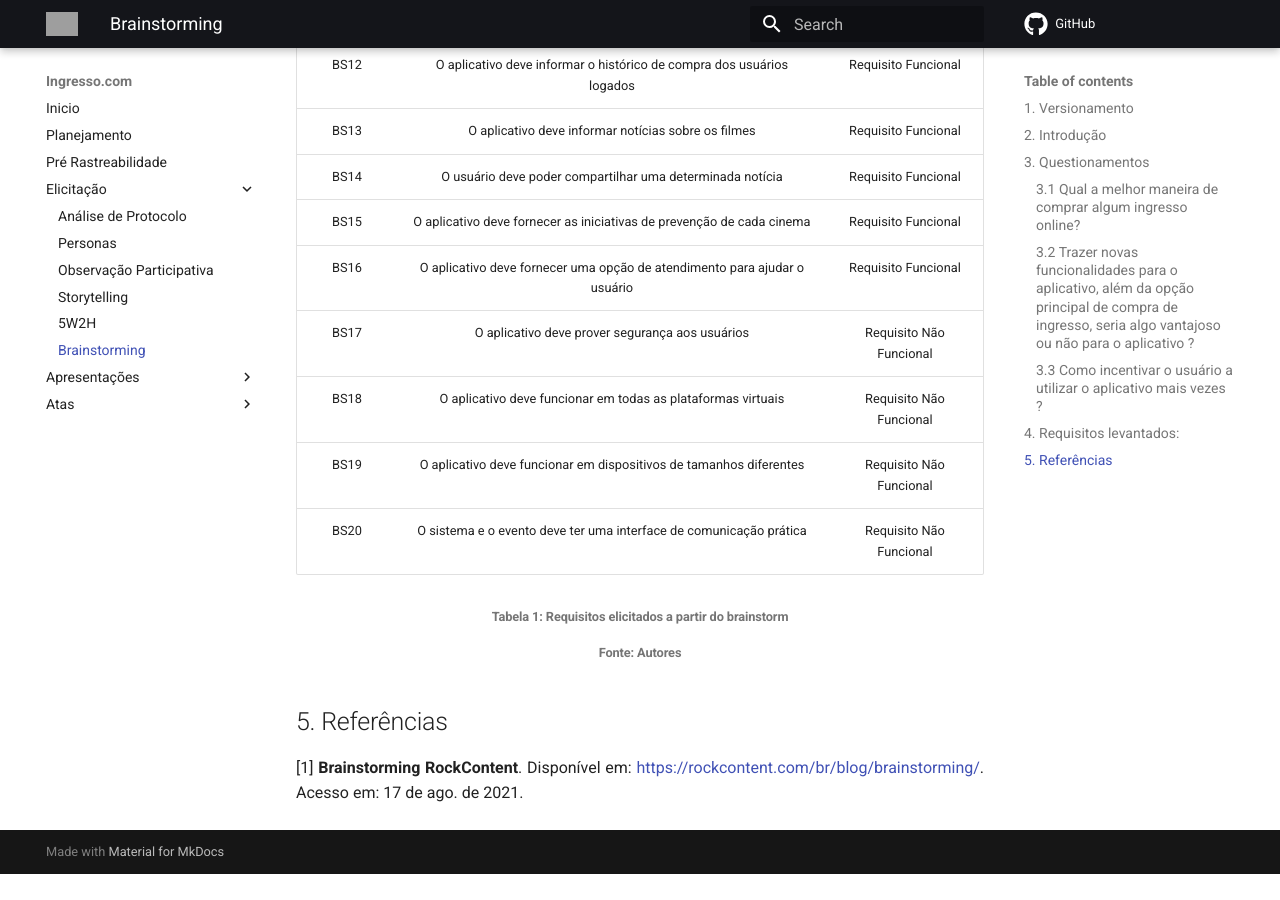
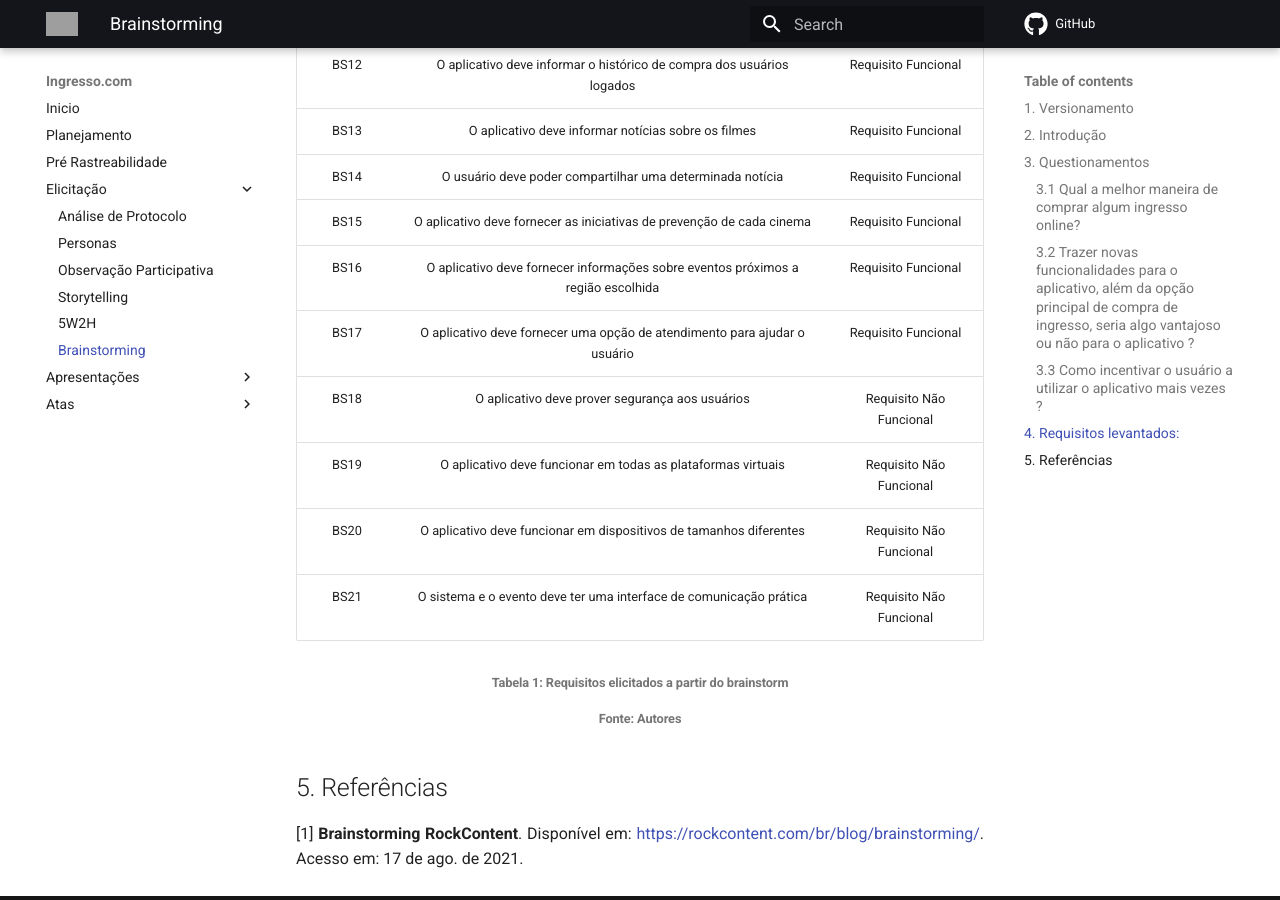
Before and after one commit to Requisitos-de-Software/2021.1-Ingresso.com, an MkDocs documentation site: the page built from docs/elicitacao/brainstorming.md, in a window 1280 px wide and 900 px high, scrolled down 3703 px. Built offline with MkDocs 1.6.1 and Material for MkDocs 9.7.7, drawn with Linux system fonts in a browser that asks for light colours; comment, search, counter and statistics services are not loaded; before the commit the page ends 4577 px from its top, so only the background shows below that; grey boxes are pictures that could not be loaded.

Commit message:
#20 Adicionando novo requisito a tabela

```diff
--- a/docs/elicitacao/brainstorming.md
+++ b/docs/elicitacao/brainstorming.md
@@ -1,12 +1,12 @@
 ## 1. Versionamento
 
-|Versão|Data|Descrição|Autor(es)|
-|------|----|---------|---------|
-|1.0|17/08|Abertura do documento de brainstorm|Rafael, Thiago e Vitor Lamego|
-|1.1|17/08|Adição dos Questionamentos e Requisitos|Rafael, Thiago e Vitor Lamego|
-|1.2|17/08|Adição da Introdução|Vitor Lamego|
-|1.3|17/08|Organização da tabela de requisitos|Rafael Ramos|
-|1.4|17/08|Revisando documento|Thiago|
+| Versão | Data  | Descrição                               | Autor(es)                     |
+| ------ | ----- | --------------------------------------- | ----------------------------- |
+| 1.0    | 17/08 | Abertura do documento de brainstorm     | Rafael, Thiago e Vitor Lamego |
+| 1.1    | 17/08 | Adição dos Questionamentos e Requisitos | Rafael, Thiago e Vitor Lamego |
+| 1.2    | 17/08 | Adição da Introdução                    | Vitor Lamego                  |
+| 1.3    | 17/08 | Organização da tabela de requisitos     | Rafael Ramos                  |
+| 1.4    | 17/08 | Revisando documento                     | Thiago                        |
 
 
 
@@ -86,11 +86,12 @@
 | BS13  |                O aplicativo deve informar notícias sobre os filmes                |   Requisito Funcional   |
 | BS14  |             O usuário deve poder compartilhar uma determinada notícia             |   Requisito Funcional   |
 | BS15  |       O aplicativo deve fornecer as iniciativas de prevenção de cada cinema       |   Requisito Funcional   |
-| BS16  |     O aplicativo deve fornecer uma opção de atendimento para ajudar o usuário     |   Requisito Funcional   |
-| BS17  |                  O aplicativo deve prover segurança aos usuários                  | Requisito Não Funcional |
-| BS18  |           O aplicativo deve funcionar em todas as plataformas virtuais            | Requisito Não Funcional |
-| BS19  |        O aplicativo deve funcionar em dispositivos de tamanhos diferentes         | Requisito Não Funcional |
-| BS20  |        O sistema e o evento deve ter uma interface de comunicação prática         | Requisito Não Funcional |
+| BS16  | O aplicativo deve fornecer informações sobre eventos próximos a região escolhida  |   Requisito Funcional   |
+| BS17  |     O aplicativo deve fornecer uma opção de atendimento para ajudar o usuário     |   Requisito Funcional   |
+| BS18  |                  O aplicativo deve prover segurança aos usuários                  | Requisito Não Funcional |
+| BS19  |           O aplicativo deve funcionar em todas as plataformas virtuais            | Requisito Não Funcional |
+| BS20  |        O aplicativo deve funcionar em dispositivos de tamanhos diferentes         | Requisito Não Funcional |
+| BS21  |        O sistema e o evento deve ter uma interface de comunicação prática         | Requisito Não Funcional |
 
 <h6 align="center">Tabela 1: Requisitos elicitados a partir do brainstorm</h6>
 <h6 align="center">Fonte: Autores</h6>
```
